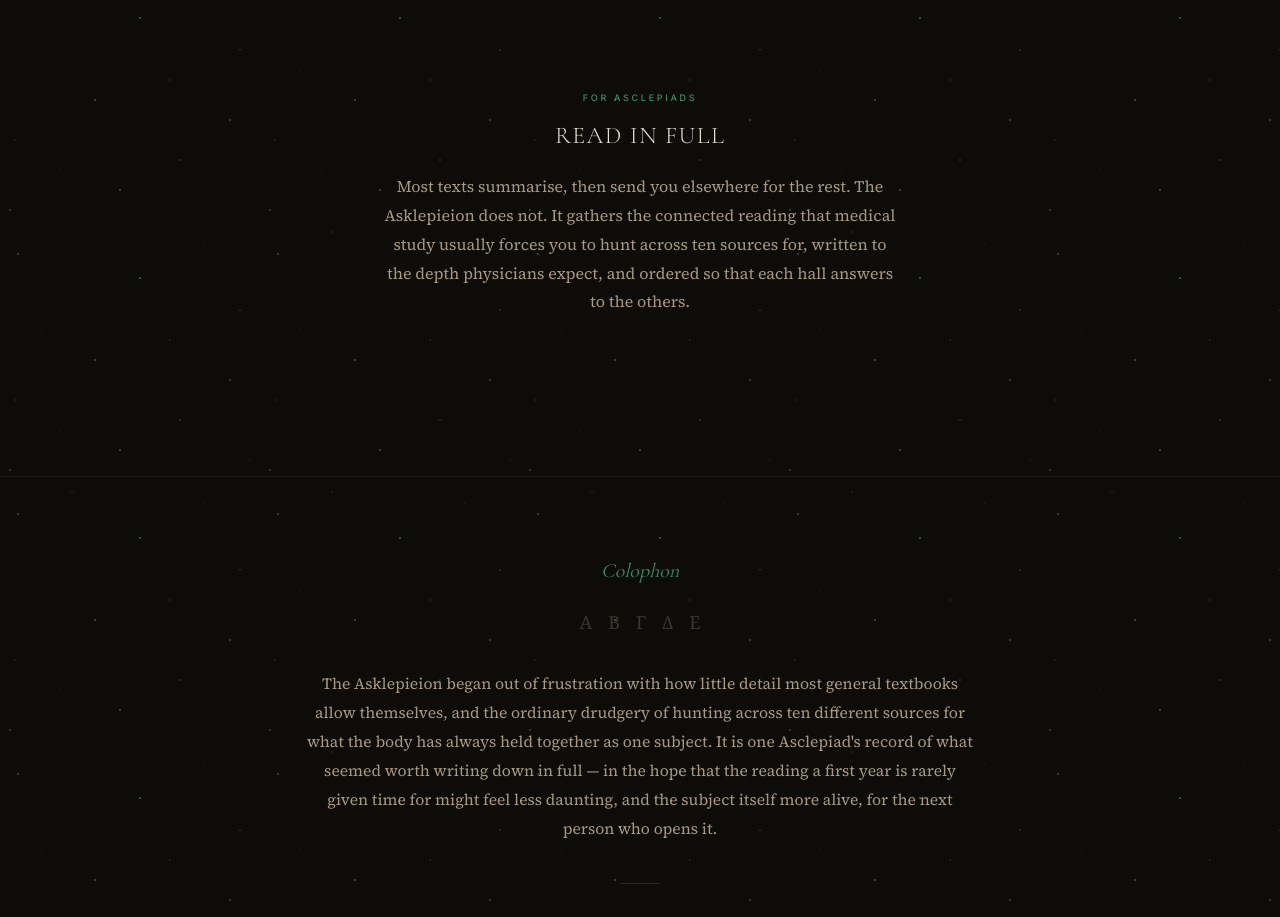
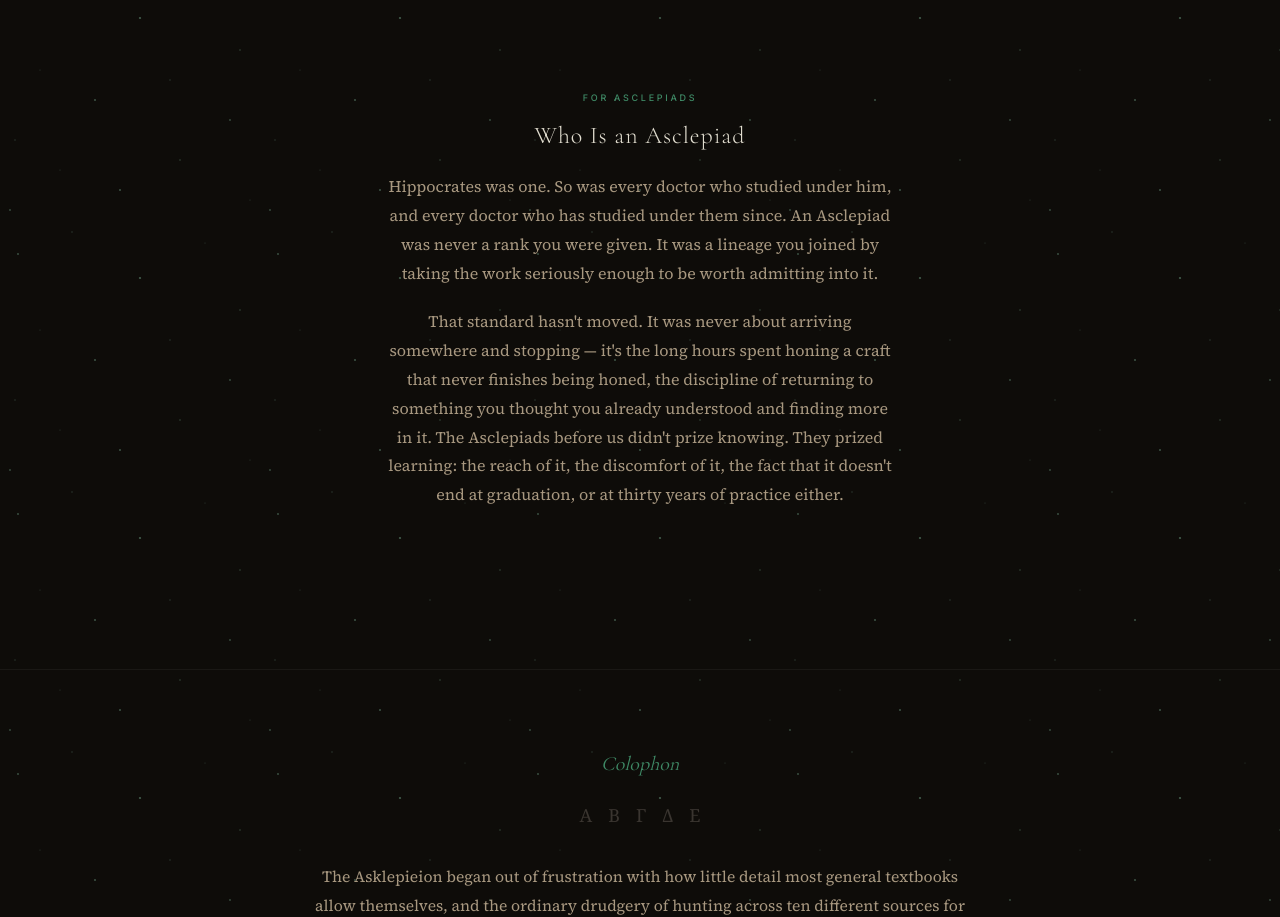
Before and after one commit to CKN85/Asklepieion, a React (Vite) app: page /#/ in a window 1280 px wide. Shown: the part 1600-2517 px from the top of the page. Built offline with nearby package versions, Linux system fonts and the light colour scheme.

Commit message:
Update Home.jsx

```diff
--- a/src/pages/Home.jsx
+++ b/src/pages/Home.jsx
@@ -211,13 +211,21 @@ export default function Home() {
 
       <section className="max-w-xl mx-auto px-8 py-24 text-center">
         <div className="label-caps text-[#3F8A66] text-[9px] tracking-[0.3em] mb-4">For Asclepiads</div>
-        <h2 className="font-heading text-2xl font-light mb-5" style={{ letterSpacing: '0.06em' }}>READ IN FULL</h2>
+        <h2 className="font-heading text-2xl font-light mb-5" style={{ letterSpacing: '0.04em' }}>Who Is an Asclepiad</h2>
         <p style={{ fontFamily: 'Source Serif 4, Georgia, serif', color: '#A89880', lineHeight: '1.8' }}>
-          Most texts summarise, then send you elsewhere for the rest. The
-          Asklepieion does not. It gathers the connected reading that medical
-          study usually forces you to hunt across ten sources for, written to
-          the depth physicians expect, and ordered so that each hall answers to
-          the others.
+          Hippocrates was one. So was every doctor who studied under him, and
+          every doctor who has studied under them since. An Asclepiad was
+          never a rank you were given. It was a lineage you joined by taking
+          the work seriously enough to be worth admitting into it.
+        </p>
+        <p className="mt-5" style={{ fontFamily: 'Source Serif 4, Georgia, serif', color: '#A89880', lineHeight: '1.8' }}>
+          That standard hasn't moved. It was never about arriving somewhere
+          and stopping — it's the long hours spent honing a craft that never
+          finishes being honed, the discipline of returning to something you
+          thought you already understood and finding more in it. The
+          Asclepiads before us didn't prize knowing. They prized learning:
+          the reach of it, the discomfort of it, the fact that it doesn't end
+          at graduation, or at thirty years of practice either.
         </p>
       </section>
 
```
